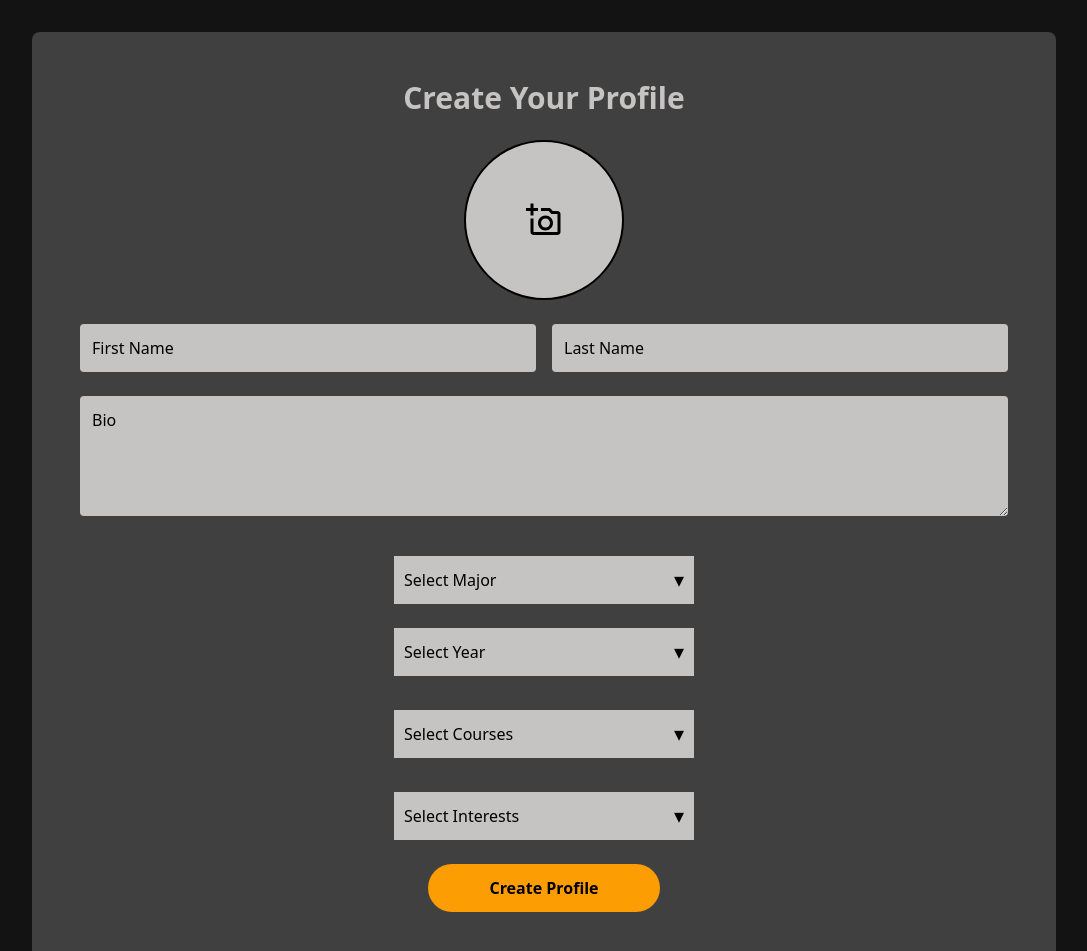
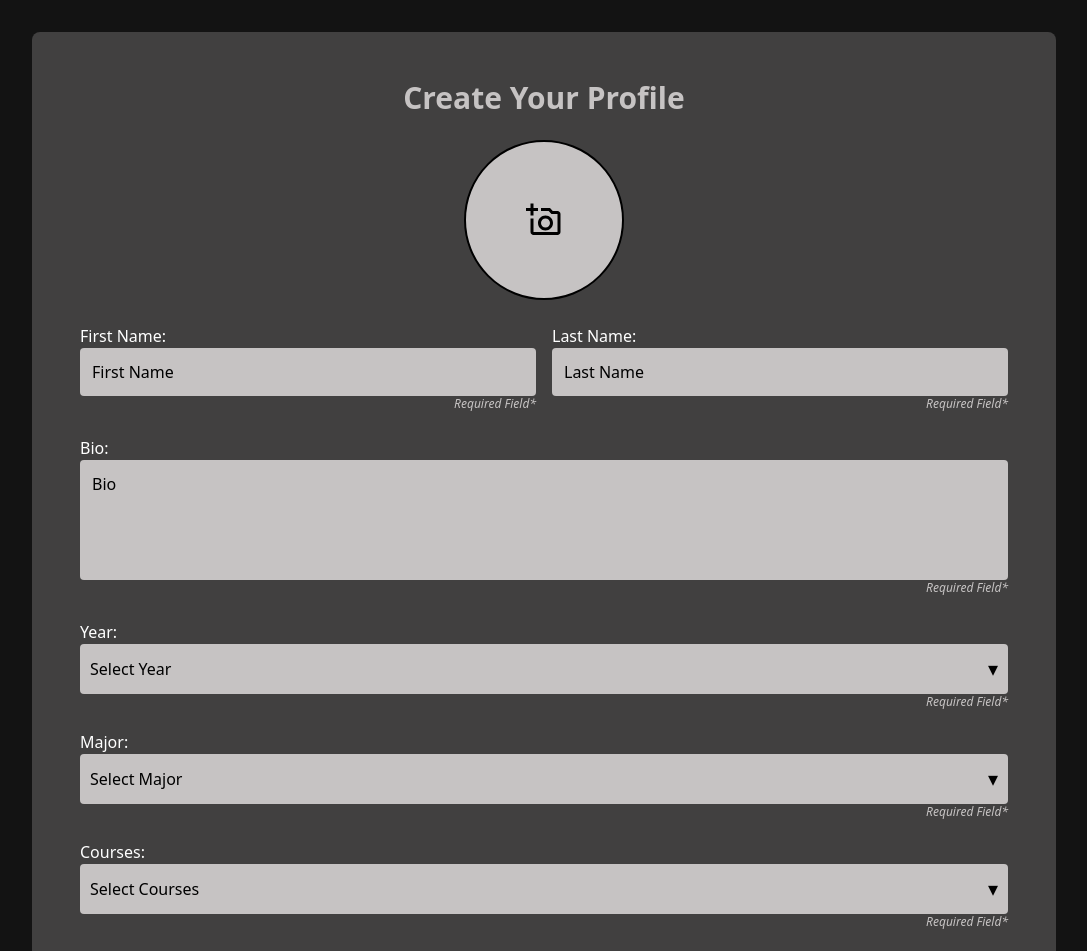
Before and after one commit to aarushirc14/CPSC481-Project-UConnect, a React (Vite) app in the folder UConnect/: page /create-profile in a window 1280 px wide. Shown: the top 951 px of the page, without its empty margins (96-1183 px from the left). Built offline with nearby package versions, Linux system fonts and the light colour scheme.

Commit message:
Edits to create profile and dropdowns

```diff
--- a/UConnect/src/components/MultiSelectDropdown.jsx
+++ b/UConnect/src/components/MultiSelectDropdown.jsx
@@ -1,7 +1,7 @@
 // src/components/MultiSelectDropdown.jsx
 
 import React, { useState } from "react";
-import { FaSearch } from "react-icons/fa";
+import { FaSearch, FaPlusCircle } from "react-icons/fa";
 
 export default function MultiSelectDropdown({ options, label }) {
   const [searchTerm, setSearchTerm] = useState("");
@@ -27,12 +27,16 @@ export default function MultiSelectDropdown({ options, label }) {
   };
 
   const renderTags = () => {
+    if (selectedOptions.length <= 0) return null;
     return selectedOptions.map((option) => (
-      <span key={option.value} className="tag">
+      <span
+        key={option.value}
+        className="bg-uConnectLight-layer2Primary dark:bg-uConnectDark-layer2Primary border-2 border-uConnectDark-accent text-uConnectLight-textMain dark:text-uConnectDark-textMain px-4 py-1 rounded-full"
+      >
         {option.label}
         <button
           type="button"
-          className="tag-remove"
+          className="text-uConnectLight-textMain dark:text-uConnectDark-textMain ml-4"
           onClick={() => removeOption(option)}
         >
           &#x2715;
@@ -42,18 +46,19 @@ export default function MultiSelectDropdown({ options, label }) {
   };
 
   return (
-    <div className="multi-select-dropdown">
+    <div className="multi-select-dropdown w-full">
       {/* Selected tags */}
-      <div className="selected-tags">{renderTags()}</div>
 
       {/* Dropdown label */}
       <div
-        className="dropdown-label"
+        className="dropdown-label flex rounded"
         onClick={() => setIsOpen(!isOpen)}
         role="button"
       >
-        <span>{label}</span>
-        <span className={`caret ${isOpen ? "caret-open" : "caret-closed"}`}>
+        <span className="flex flex-wrap gap-2">{renderTags() || label}</span>
+        <span
+          className={`caret self-end ${isOpen ? "caret-open" : "caret-closed"}`}
+        >
           &#9662;
         </span>
       </div>
--- a/UConnect/src/components/Pages/profiles/CreateProfilePage.jsx
+++ b/UConnect/src/components/Pages/profiles/CreateProfilePage.jsx
@@ -115,7 +115,11 @@ export default function CreateProfile({ onProfileCreated }) {
           </div>
 
           {/* Name Input */}
-          <div className="flex space-x-4">
+          <div className="flex gap-4">
+            <div className="flex flex-col w-full">
+              <span className="dark:text-uConnectDark-textMain text-uConnectLight-textMain">
+                First Name:
+              </span>
               <input
                 type="text"
                 name="firstName"
@@ -124,6 +128,14 @@ export default function CreateProfile({ onProfileCreated }) {
                 placeholder="First Name"
                 className="flex-1 p-3 rounded bg-uConnectLight-layer3 dark:bg-uConnectDark-layer3 text-uConnectDark-textMain dark:text-uConnectLight-textMain outline-none placeholder:text-uConnectDark-textMain dark:placeholder:text-uConnectLight-textMain"
               />
+              <span className="text-end text-xs italic dark:text-uConnectDark-textSub text-uConnectLight-textSub">
+                Required Field*
+              </span>
+            </div>
+            <div className="flex flex-col w-full">
+              <span className="dark:text-uConnectDark-textMain text-uConnectLight-textMain">
+                Last Name:
+              </span>
               <input
                 type="text"
                 name="lastName"
@@ -132,63 +144,106 @@ export default function CreateProfile({ onProfileCreated }) {
                 placeholder="Last Name"
                 className="flex-1 p-3 rounded bg-uConnectLight-layer3 dark:bg-uConnectDark-layer3 text-uConnectDark-textMain dark:text-uConnectLight-textMain outline-none placeholder:text-uConnectDark-textMain dark:placeholder:text-uConnectLight-textMain"
               />
+              <span className="text-end text-xs italic dark:text-uConnectDark-textSub text-uConnectLight-textSub">
+                Required Field*
+              </span>
+            </div>
           </div>
 
           {/* Bio Input */}
-          <div>
+          <div className="flex flex-col">
+            <span className="dark:text-uConnectDark-textMain text-uConnectLight-textMain">
+              Bio:
+            </span>
             <textarea
               name="bio"
               value={profileData.bio}
               onChange={handleChange}
               placeholder="Bio"
-              className="w-full p-3 rounded bg-uConnectLight-layer3 dark:bg-uConnectDark-layer3 text-uConnectDark-textMain dark:text-uConnectLight-textMain outline-none resize placeholder:text-uConnectDark-textMain dark:placeholder:text-uConnectLight-textMain"
+              className="p-3 rounded bg-uConnectLight-layer3 dark:bg-uConnectDark-layer3 text-uConnectDark-textMain dark:text-uConnectLight-textMain outline-none resize placeholder:text-uConnectDark-textMain dark:placeholder:text-uConnectLight-textMain"
               rows="4"
               style={{
-                resize: "both", // Allow resizing
+                resize: "none", // Dont allow resizing?
               }}
             />
+            <span className="text-end text-xs italic dark:text-uConnectDark-textSub text-uConnectLight-textSub">
+              Required Field*
+            </span>
           </div>
 
           {/* Dropdown Fields */}
-          <div className="space-y-6">
-            {/* Major Dropdown */}
-            <div className="flex flex-col items-center">
-              <MultiSelectDropdown
-                options={majorOptions}
-                label="Select Major"
-                selectedOptions={profileData.major}
-                onChange={handleMajorChange}
-              />
-            </div>
-
+          <div className="flex flex-col gap-5 pb-20">
             {/* Year Dropdown */}
-            <div className="flex flex-col items-center">
+            <div>
+              <span className="dark:text-uConnectDark-textMain text-uConnectLight-textMain">
+                Year:
+              </span>
+              <div className="flex flex-col h-fit">
                 <SingleSelectDropdown
                   options={yearOptions}
                   label="Select Year"
                   selectedOption={profileData.year}
                   onChange={handleYearChange}
                 />
+                <span className="text-end text-xs italic dark:text-uConnectDark-textSub text-uConnectLight-textSub">
+                  Required Field*
+                </span>
+              </div>
+            </div>
+
+            {/* Major Dropdown */}
+            <div>
+              <span className="dark:text-uConnectDark-textMain text-uConnectLight-textMain">
+                Major:
+              </span>
+              <div className="flex flex-col h-fit">
+                <MultiSelectDropdown
+                  className="flex-1"
+                  options={majorOptions}
+                  label="Select Major"
+                  selectedOptions={profileData.major}
+                  onChange={handleMajorChange}
+                />
+                <span className="text-end w-full text-xs italic dark:text-uConnectDark-textSub text-uConnectLight-textSub">
+                  Required Field*
+                </span>
+              </div>
             </div>
 
             {/* Courses Dropdown */}
-            <div className="flex flex-col items-center">
+            <div>
+              <span className="dark:text-uConnectDark-textMain text-uConnectLight-textMain">
+                Courses:
+              </span>
+              <div className="flex flex-col h-fit">
                 <MultiSelectDropdown
                   options={courseOptions}
                   label="Select Courses"
                   selectedOptions={profileData.courses}
                   onChange={handleCoursesChange}
                 />
+                <span className="text-end text-xs italic dark:text-uConnectDark-textSub text-uConnectLight-textSub">
+                  Required Field*
+                </span>
+              </div>
             </div>
 
             {/* Interests Dropdown */}
-            <div className="flex flex-col items-center">
+            <div>
+              <span className="dark:text-uConnectDark-textMain text-uConnectLight-textMain">
+                Interests:
+              </span>
+              <div className="flex flex-col h-fit">
                 <MultiSelectDropdown
                   options={interestOptions}
                   label="Select Interests"
                   selectedOptions={profileData.interests}
                   onChange={handleInterestsChange}
                 />
+                <span className="text-end text-xs italic dark:text-uConnectDark-textSub text-uConnectLight-textSub">
+                  Required Field*
+                </span>
+              </div>
             </div>
           </div>
 
--- a/UConnect/src/components/SingleSelectDropdown.jsx
+++ b/UConnect/src/components/SingleSelectDropdown.jsx
@@ -2,7 +2,12 @@
 
 import React, { useState } from "react";
 
-export default function SingleSelectDropdown({ options, label, selectedOption, onChange }) {
+export default function SingleSelectDropdown({
+  options,
+  label,
+  selectedOption,
+  onChange,
+}) {
   const [isOpen, setIsOpen] = useState(false);
 
   const handleOptionChange = (option) => {
@@ -11,17 +16,15 @@ export default function SingleSelectDropdown({ options, label, selectedOption, o
   };
 
   return (
-    <div className="single-select-dropdown">
+    <div className="single-select-dropdown w-full">
       {/* Selected option */}
       <div
-        className="dropdown-label"
+        className="dropdown-label rounded"
         onClick={() => setIsOpen(!isOpen)}
         role="button"
       >
         <span>{selectedOption ? selectedOption.label : label}</span>
-        <span
-          className={`caret ${isOpen ? "caret-open" : "caret-closed"}`}
-        >
+        <span className={`caret ${isOpen ? "caret-open" : "caret-closed"}`}>
           &#9662;
         </span>
       </div>
--- a/UConnect/src/index.css
+++ b/UConnect/src/index.css
@@ -1,13 +1,11 @@
 @tailwind base;
 @tailwind components;
 @tailwind utilities;
-
 
 body {
   margin: 0;
   padding: 0;
   background-color: #131313; /* Dark background  */
-
 }
 
 img {
@@ -15,33 +13,30 @@ img {
   height: auto;
 }
 
-
 label {
   color: #FFBFB;
-
 }
 
 /* Label styling for login and signup form fields */
 .login_signup_form_label {
-  color: #C6C3C3; /* Light gray color for labels */
-
+  color: #c6c3c3; /* Light gray color for labels */
 }
 
 /* Input field styling */
 .login_signup_input_field {
-  border-bottom: 1px solid #C6C3C3; /* Light gray underline */
+  border-bottom: 1px solid #c6c3c3; /* Light gray underline */
   background-color: transparent;
-  color: #C6C3C3;
+  color: #c6c3c3;
   padding: 8px 0;
   outline: none;
 }
 
 .login_signup_input_field:focus {
-  border-bottom-color: #FC9D04; /* Yellow underline on focus */
+  border-bottom-color: #fc9d04; /* Yellow underline on focus */
 }
 
 .login_signup_button {
-  background-color: #FC9D04;
+  background-color: #fc9d04;
   color: #131313; /* Dark text color */
   font-weight: 600;
   padding: 0.5rem;
@@ -50,9 +45,8 @@ label {
 }
 
 .login_signup_button:hover {
-  background-color: #E08C03;
+  background-color: #e08c03;
 }
-
 
 /*dropdowns start*/
 .caret {
@@ -71,23 +65,21 @@ label {
 
 .multi-select-dropdown {
   position: relative;
-  width: 300px;
 }
 
 .single-select-dropdown {
   position: relative;
-  width: 300px;
 }
 
 .dropdown-label {
   padding: 10px;
-  background-color:#c6c3c3 ;
-  color:#000;
+  background-color: #c6c3c3;
+  color: #000;
   cursor: pointer;
   display: flex;
   align-items: center;
   justify-content: space-between;
-  height: 48px; /* Ensure consistent height */
+  min-height: 48px; /* Ensure consistent height */
   line-height: 1.5;
 }
 
@@ -95,8 +87,6 @@ label {
   display: flex;
   flex-wrap: wrap;
   gap: 5px;
-  margin-top: 5px;
-  margin-bottom: 5px;
 }
 
 .tag {
@@ -156,7 +146,6 @@ label {
   outline: none;
 }
 
-
 .dropdown-options {
   list-style: none;
   padding: 0;
```
Lines whose indentation alone changed are shown as unchanged.
